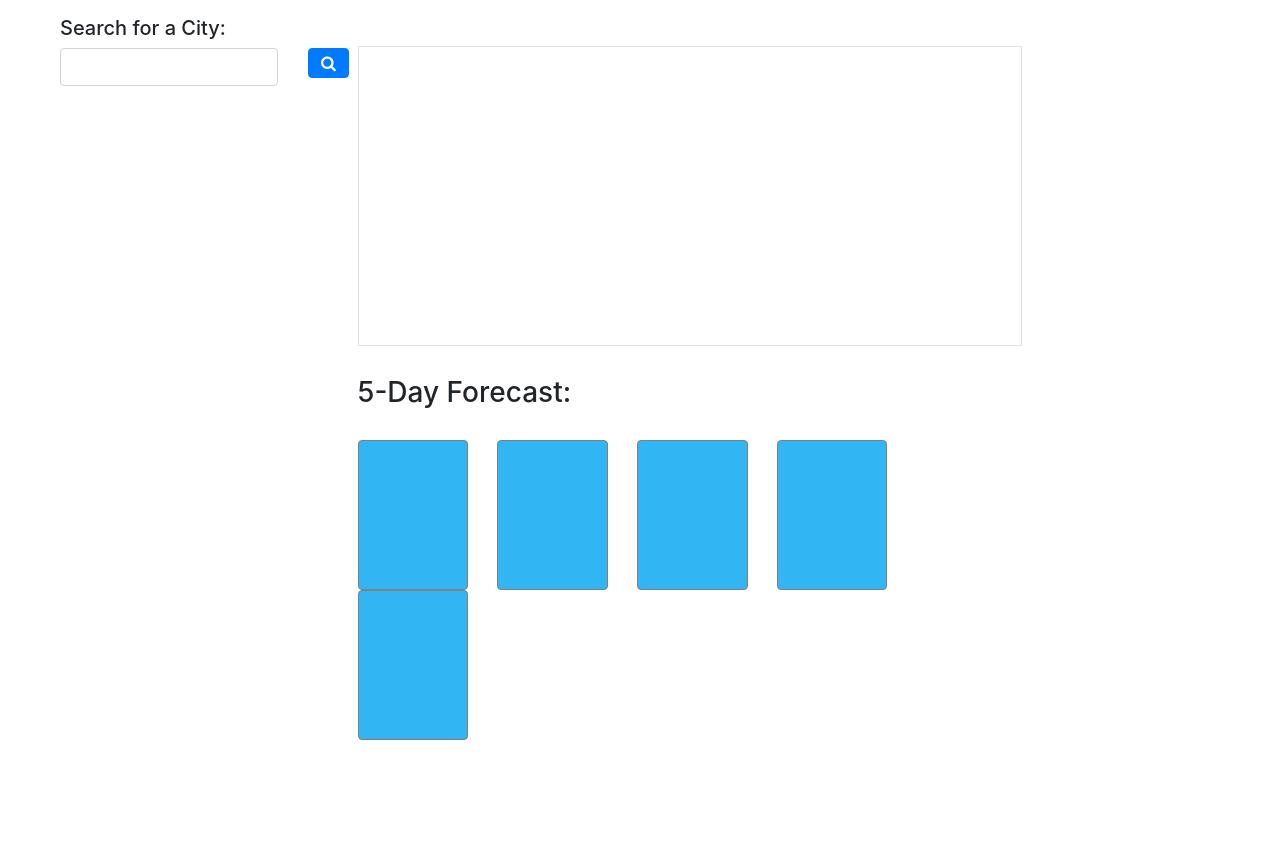
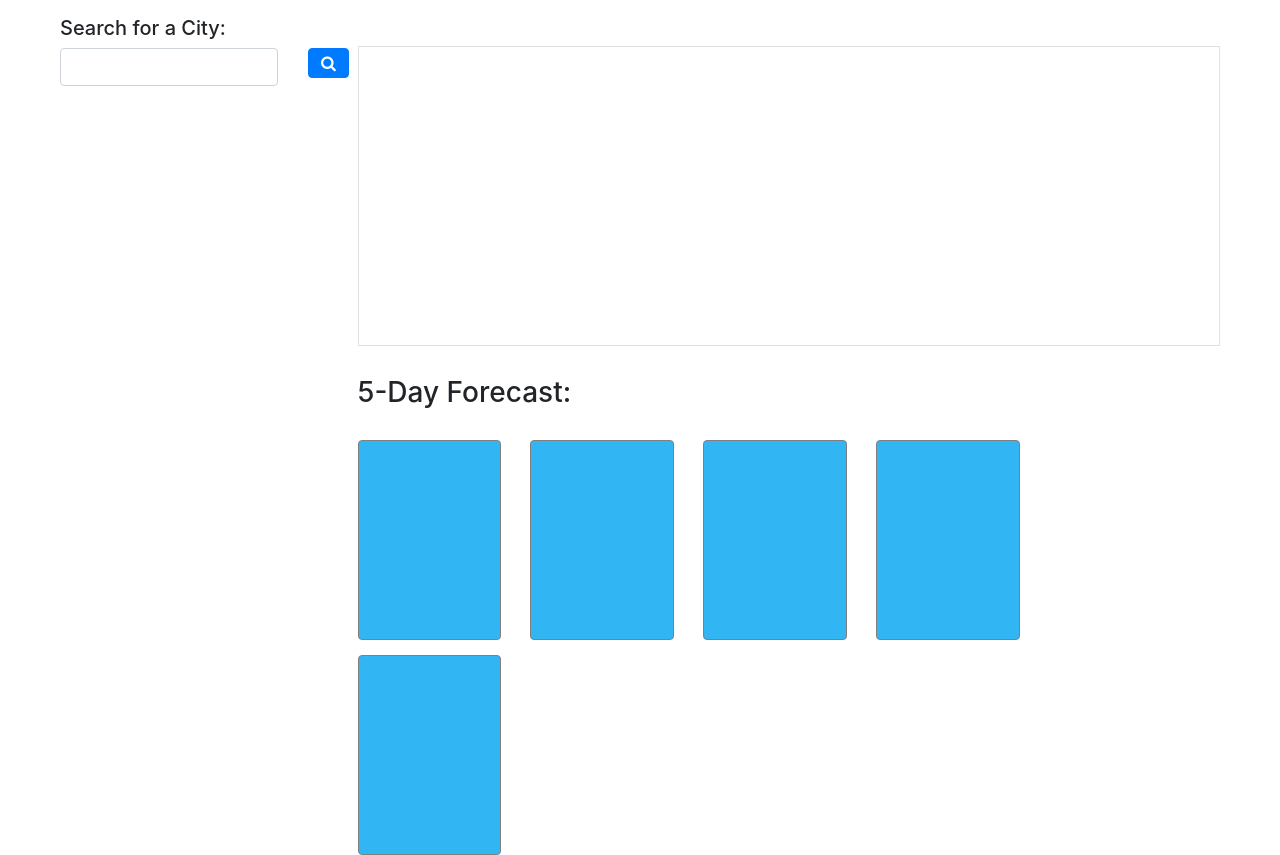
Before and after one commit to TsoomooGit/Weather, a plain HTML site: page index.html in a window 1280 px wide. Shown: the part 78-933 px from the top of the page. Before the commit the page ends 878 px from the top, so only its background shows below. Drawn offline with nearby package versions, Linux system fonts and the light colour scheme.

Commit message:
made 5 boxes responsive

```diff
--- a/index.html
+++ b/index.html
@@ -28,7 +28,7 @@
             </div>
 
         </div>
-                    <div class="col-md-7" id="col1">
+                    <div class="col-md-9" id="col1">
                       <div id="row1">
 
                         <h4 id="cityDate"></h4>
@@ -89,4 +89,5 @@
 
 </body>
 
+
 </html>
--- a/style.css
+++ b/style.css
@@ -68,9 +68,10 @@ textarea {
 .rounded {
     line-height: 2;
     margin-right: 29px;
+    margin-bottom: 15px;
     border: 1px solid grey;
     background: #31b6f3;
-    height:150px;
+    height:200px;
 }
 
 #row2 {
```
Also changed, not shown: script.js (+3 -4 lines).
